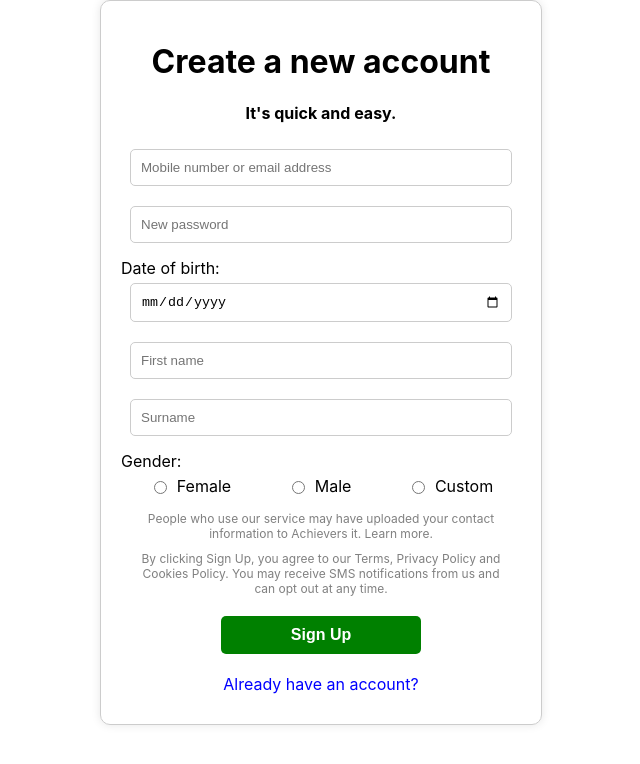
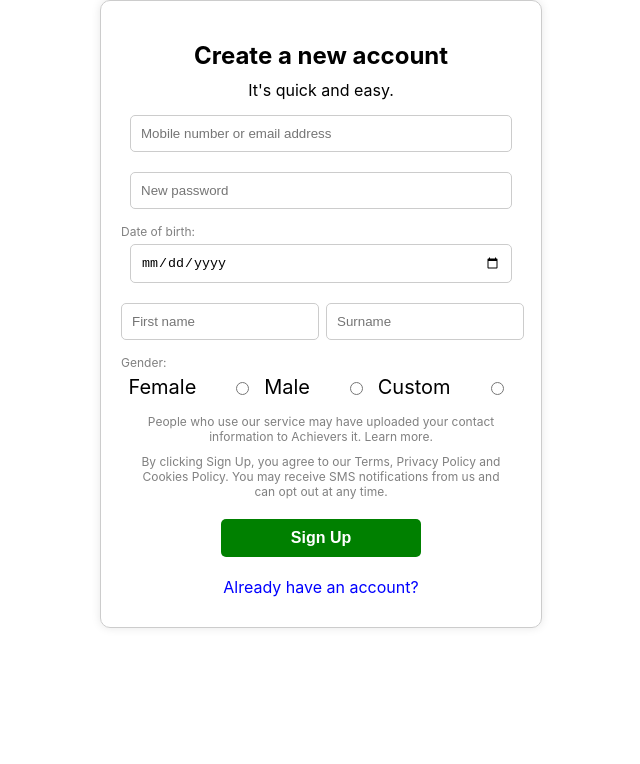
Before and after one commit to shreyaskraleti/React-Tasks-folder, a React (Create React App) app: page / in a window 1280 px wide. Shown: the top 764 px of the page, without its empty margins (319-959 px from the left). Built offline with nearby package versions, Linux system fonts and the light colour scheme.

Commit message:
login form files added

```diff
--- a/src/Components/Loginform.css
+++ b/src/Components/Loginform.css
@@ -30,14 +30,38 @@
     border-radius: 5px;
 }
 
+.Loginform .name-group {
+    display: flex;
+    justify-content: space-between;
+}
+
+.Loginform .name-field {
+    flex: 1;
+    margin-right: 10px;
+}
+
+.Loginform .name-field:last-child {
+    margin-right: 0;
+}
+
 .Loginform .gender-options input[type="radio"] {
+    margin-left: 40px;
     margin-right: 10px;
 }
 
 .Loginform .gender-options {
     display: flex;
     justify-content: space-around;
-    margin-top: 5px;
+    margin: 5px;
+
+
+}
+
+.Loginform .gender-options label {
+    display: flex;
+    align-items: center;
+    color: black;
+    font-size: 20px;
 }
 
 .Loginform .submit-button {
@@ -71,4 +95,24 @@ p{
 
 label {
     display: flex;
+    font-size: 12px;
+    color: black;
 }
+
+.Loginform .form-group label {
+    color: grey;
+}
+
+.Loginform .gender-options label {
+    color: black;
+    font-size: 20px;
+}
+
+h4 {
+    color: grey;
+
+}
+
+.sent {
+    color: black;
+}
--- a/src/Components/Loginform.js
+++ b/src/Components/Loginform.js
@@ -30,8 +30,8 @@ function Loginform() {
 
                <form className="Loginform" onSubmit={handleSubmit} >
 
-               <h1>Create a new account</h1>
-               <h4>It's quick and easy.</h4>
+               <h2>Create a new account</h2>
+               <p className="sent">It's quick and easy.</p>
 
                <div className="form-group">
                         <input
@@ -66,7 +66,8 @@ function Loginform() {
             />
                </div>
 
-               <div className="form-group">
+               <div className="form-group name-group">
+               <div className="name-field">
                         <input
                             type="text"
                             name="firstName"
@@ -77,7 +78,7 @@ function Loginform() {
                         />
                     </div>
 
-                    <div className="form-group">
+                    <div className="name-field">
                         <input
                             type="text"
                             name="surname"
@@ -87,39 +88,45 @@ function Loginform() {
                             required
                         />
                     </div>
+                    </div>
 
                     <div className="form-group">
     <label>Gender:</label>
     <div className="gender-options">
-                            <label>
+        <label>Female
             <input
                 type="radio"
                 name="gender"
                 value="female"
                 checked={formData.gender === 'female'}
                 onChange={handleChange}
-                            /> Female
+            />
         </label>
-                            <label>
+        <label>Male
             <input
                 type="radio"
                 name="gender"
                 value="male"
                 checked={formData.gender === 'male'}
                 onChange={handleChange}
-                            /> Male
+            />
         </label>
-                            <label>
+        <label>Custom
             <input
                 type="radio"
                 name="gender"
                 value="custom"
                 checked={formData.gender === 'custom'}
                 onChange={handleChange}
-                            /> Custom
+            />
         </label>
     </div>
 </div>
+
+
+
+
+
                     <p className="Para-1">People who use our service may have uploaded your contact information to Achievers it. Learn more.</p>
                     <p className="Para-2">By clicking Sign Up, you agree to our Terms, Privacy Policy and Cookies Policy. You may receive SMS notifications from us and can opt out at any time.</p>
 
```
Lines whose indentation alone changed are shown as unchanged.
